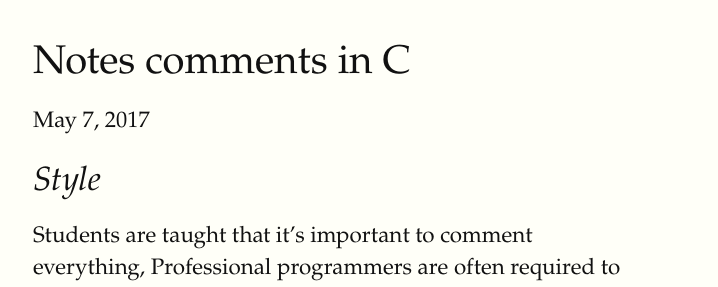
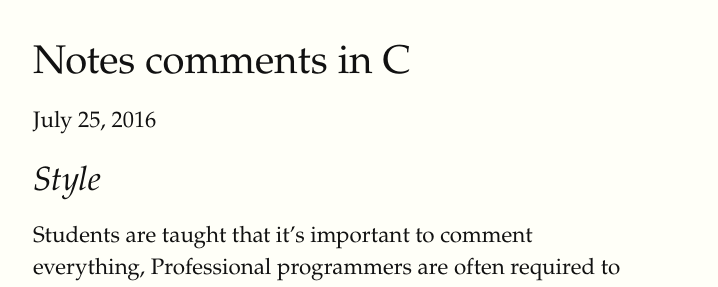
Before and after one commit to feyman-li/MySite, a Jekyll site: the page built from _posts/Notes_on_programming_in_c/2016-07-25-notes-comments-in-C.markdown, in a window 1280 px wide and 900 px high. Shown: the part 196-483 px from the top of the window, without its empty margins (127-845 px from the left). Built offline with Jekyll 4.4.1, drawn with Linux system fonts in a browser that asks for light colours.

Commit message:
add Note on C

```diff
--- a/_posts/Notes_on_programming_in_c/2016-07-25-notes-comments-in-C.markdown
+++ b/_posts/Notes_on_programming_in_c/2016-07-25-notes-comments-in-C.markdown
@@ -1,7 +1,6 @@
 ---
 layout: post
 title: "Notes comments in C"
-date: 2017-05-06 20:53:01
 categories: jekyll css
 ---
 ## Style
```
Also changed, not shown: 2 other files.
